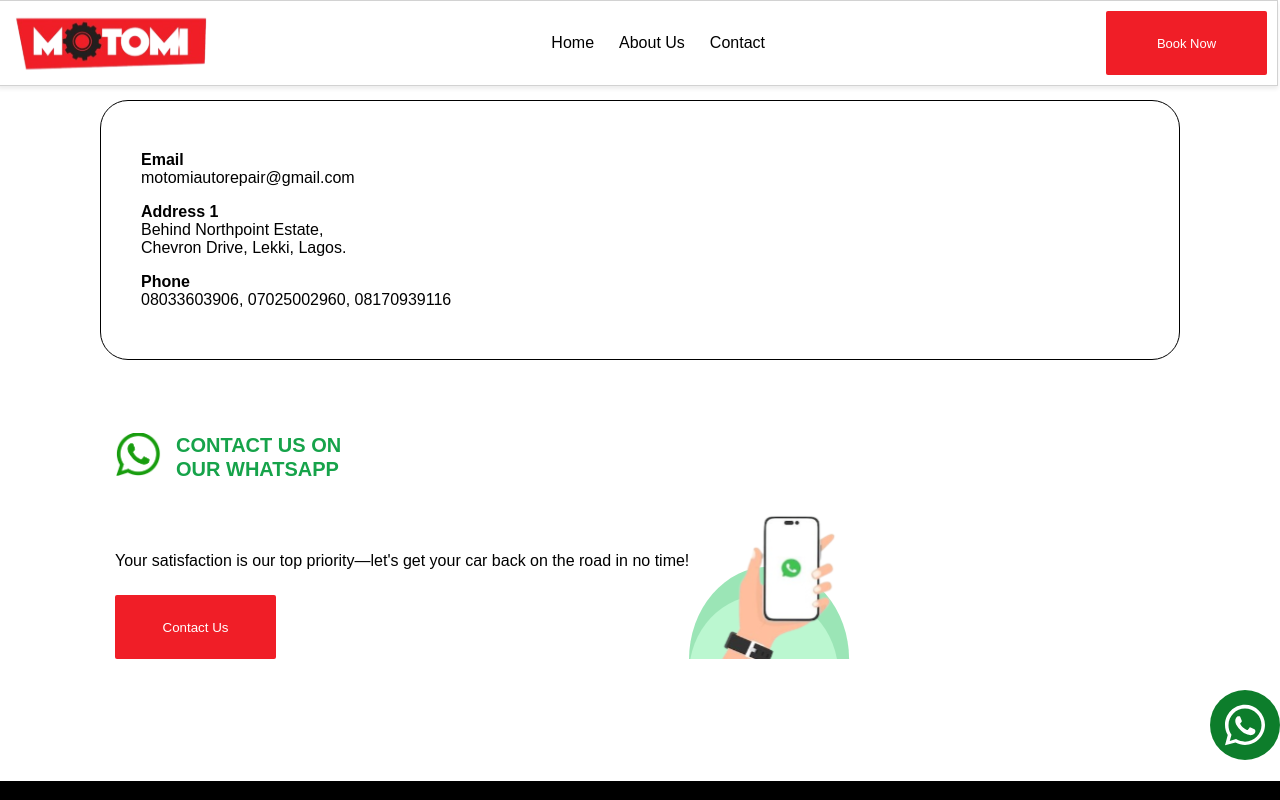
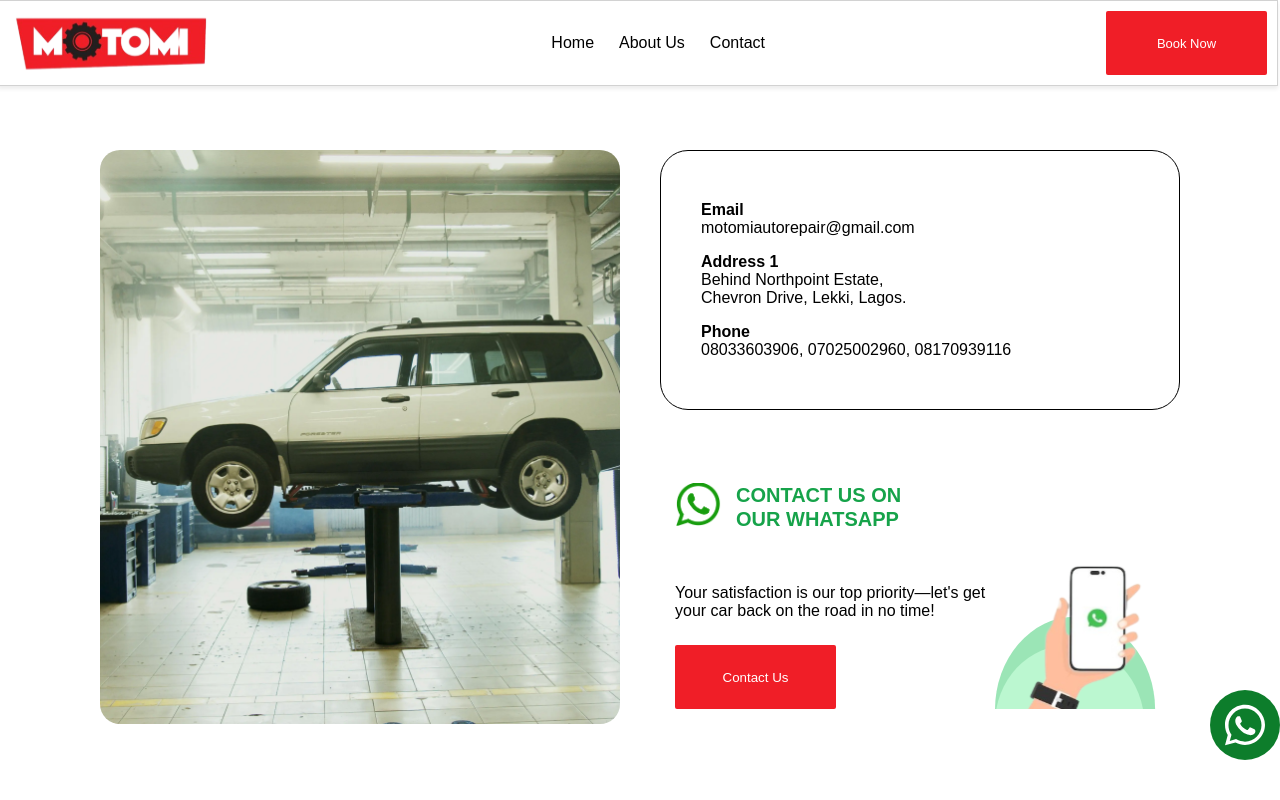
Before and after one commit to eduviereIsrael/motomi, a Next.js app: page /contact in a window 1280 px wide. Shown: the top 800 px of the page. Built offline with nearby package versions, Linux system fonts and the light colour scheme.

Commit message:
contact img

```diff
--- a/app/components.scss
+++ b/app/components.scss
@@ -1300,10 +1300,28 @@ z-index: 1;
     background-color: #fff;
     color: #000;
     width: 100%;
-    padding: 100px 0;
+    padding: 150px 0 100px;
 
     .container{
         width: 100%;
+        display: grid;
+        grid-template-columns: 1fr 1fr;
+        gap: 40px;
+
+        .content-wrap{
+          width: 100%;
+        }
+        .img{
+          width: 100%;
+          height: 100%;
+          border-radius: 20px;
+          background: url(/contact-banner.webp);
+          // background: url(/Motomi-bg-desk.png);
+
+          background-repeat: no-repeat;
+          background-size: cover;
+          background-position: center center;
+        }
         .cont{
             width: 100%;
             display: flex;
@@ -1361,6 +1379,10 @@ z-index: 1;
                     }
                 }
             }
+        }
+
+        @media(max-width: 768px){
+          grid: 1fr;
         }
     }
   }
--- a/app/contact/page.jsx
+++ b/app/contact/page.jsx
@@ -10,6 +10,9 @@ const page = () => {
       <Navbar />
       <div className="about-page">
         <div className="container">
+          <div className="img"></div>
+          <div className="content-wrap">
+
           <div className="cont">
             <span>
               <h4>Email</h4>
@@ -45,6 +48,7 @@ const page = () => {
               <img src="/wa-banner.svg" alt="" />
             </div>
           </div>
+          </div>
         </div>
       </div>
       <Footer />
```
Also changed, not shown: public/contact-banner.webp (added).
